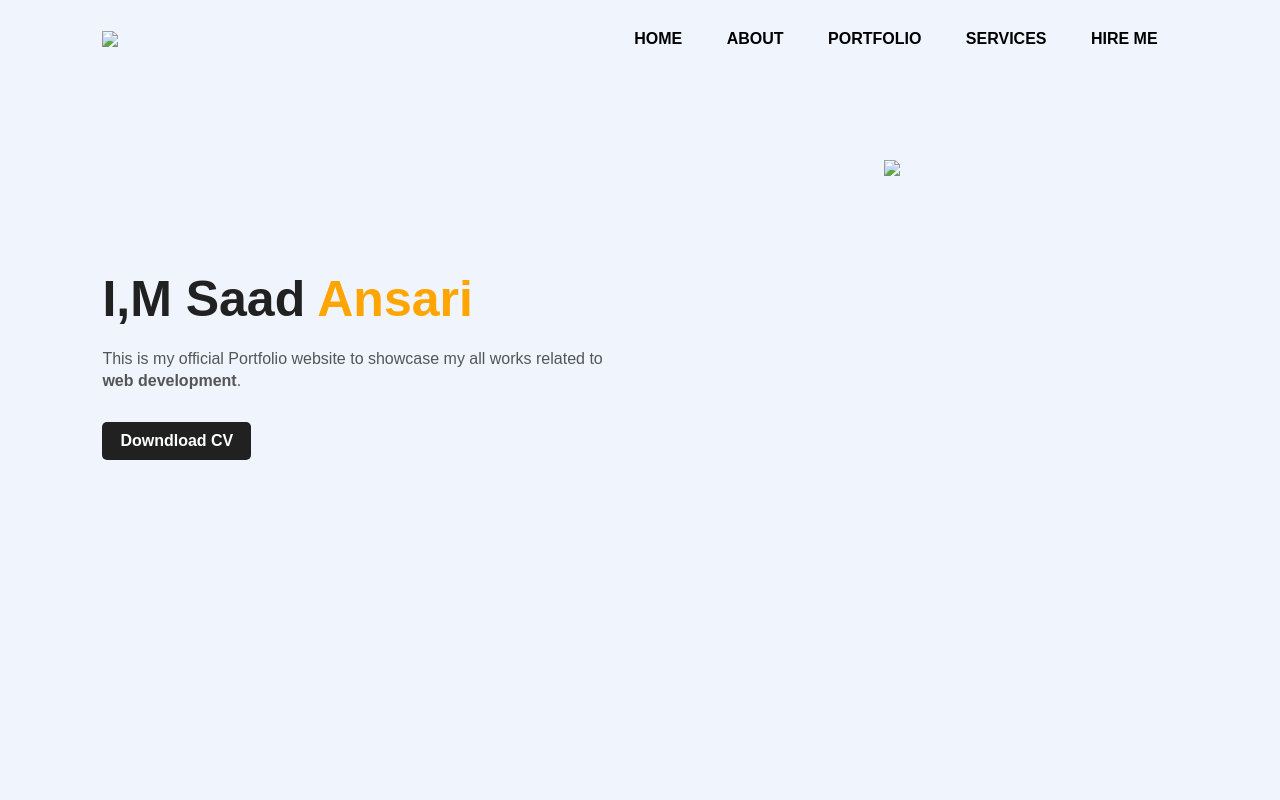
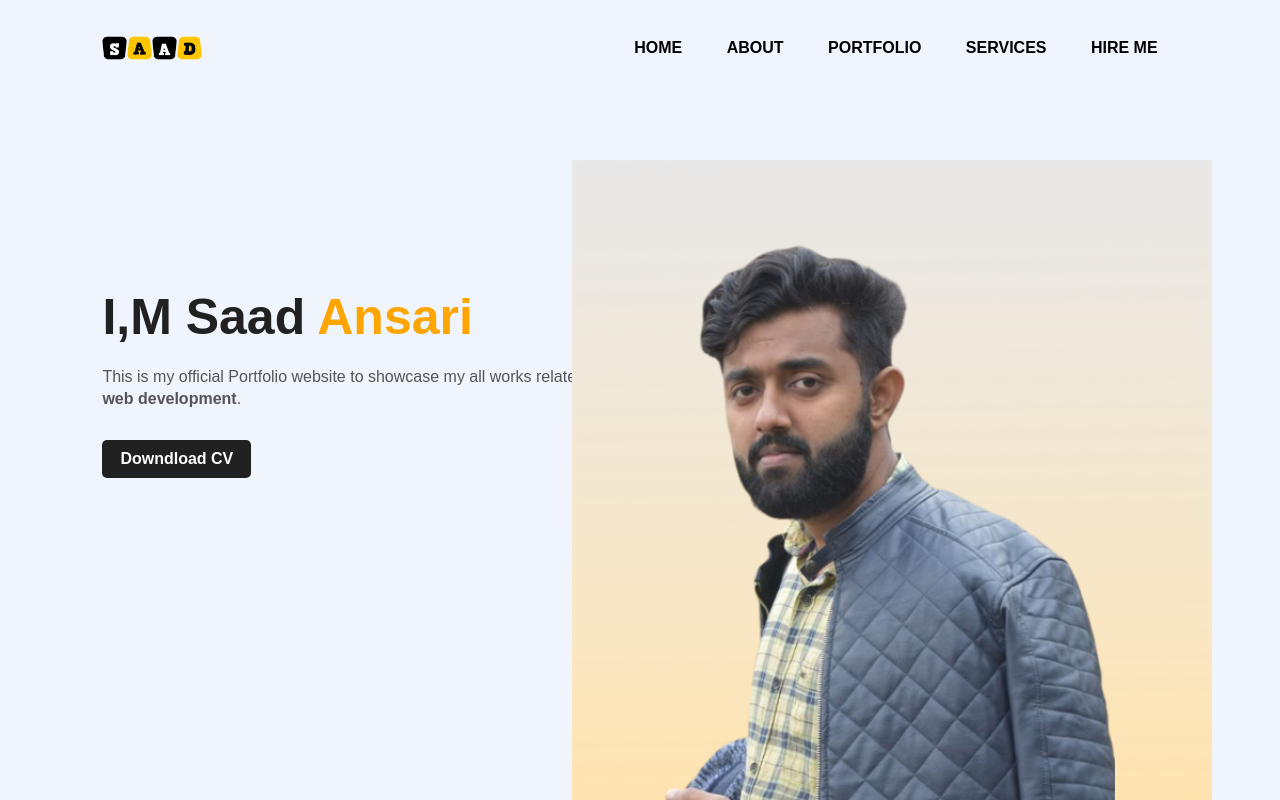
Before and after one commit to saadgemini/portfolio1, a plain HTML site: page index.html in a window 1280 px wide. Drawn offline with Linux system fonts and the light colour scheme.

Commit message:
Update index.html

```diff
--- a/index.html
+++ b/index.html
@@ -10,7 +10,7 @@
 <body>
     <div class="div1">
         <nav>
-            <img src="image/saadLogo.png" class="logo">
+            <img src="saadLogo.png" class="logo">
             <ul>
                 <li><a href="#">HOME</a></li>
                 <li><a href="#">ABOUT</a></li>
@@ -26,8 +26,8 @@
             <a href="#">Downdload CV</a>
         </div>
         <div class="images">
-            <!-- <img src="images/shape.png" class="shape"> -->
-            <img src="image/saad2.png" class="ImgSaad">
+
+            <img src="saad2.png" class="ImgSaad">
         </div>
 
         <div class="social">
```
